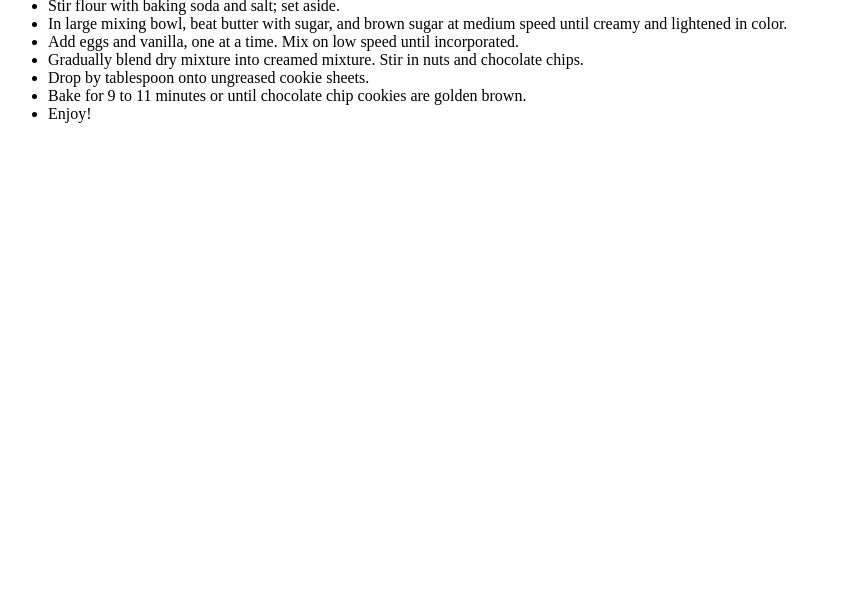
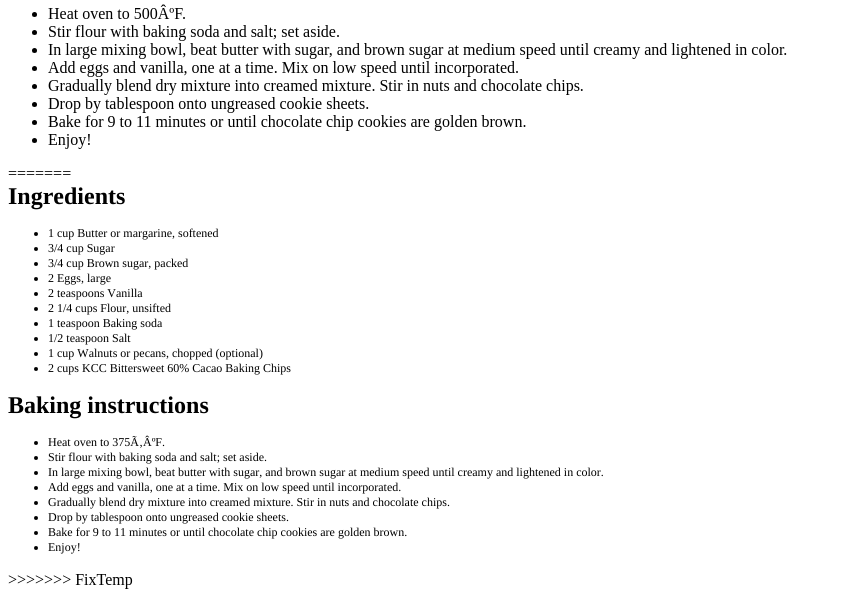
Before and after one commit to LShelby211/Cookies, a plain HTML site: page secret recipe.htm in a window 1280 px wide. Shown: the part 361-958 px from the top of the page, without its empty margins (0-842 px from the left). Before the commit the page ends 800 px from the top, so only its background shows below. Drawn offline with Linux system fonts and the light colour scheme.

Commit message:
attempt fix

```diff
--- a/secret recipe.htm
+++ b/secret recipe.htm
@@ -1,3 +1,4 @@
+<<<<<<< HEAD
 <!DOCTYPE html>
 <html>
 <body>
@@ -29,3 +30,47 @@
 
 </body>
 </html>
+=======
+<!DOCTYPE html PUBLIC "-//W3C//DTD HTML 4.01//EN" "http://www.w3.org/TR/html4/strict.dtd">
+<html>
+<head>
+  <meta http-equiv="Content-Type" content="text/html; charset=utf-8">
+  <meta http-equiv="Content-Style-Type" content="text/css">
+  <title></title>
+  <meta name="Generator" content="Cocoa HTML Writer">
+  <meta name="CocoaVersion" content="2487.6">
+  <style type="text/css">
+    li.li2 {margin: 0.0px 0.0px 0.0px 0.0px; font: 12.0px Times; -webkit-text-stroke: #000000}
+    span.s1 {font-kerning: none}
+    span.s2 {-webkit-text-stroke: 0px #000000}
+    ul.ul1 {list-style-type: disc}
+  </style>
+</head>
+<body>
+<h1 style="margin: 0.0px 0.0px 16.1px 0.0px; font: 24.0px Times; -webkit-text-stroke: #000000"><span class="s1"><b>Ingredients</b></span></h1>
+<ul class="ul1">
+  <li class="li2"><span class="s2"></span><span class="s1">1 cup Butter or margarine, softened</span></li>
+  <li class="li2"><span class="s2"></span><span class="s1">3/4 cup Sugar</span></li>
+  <li class="li2"><span class="s2"></span><span class="s1">3/4 cup Brown sugar, packed</span></li>
+  <li class="li2"><span class="s2"></span><span class="s1">2 Eggs, large</span></li>
+  <li class="li2"><span class="s2"></span><span class="s1">2 teaspoons Vanilla</span></li>
+  <li class="li2"><span class="s2"></span><span class="s1">2 1/4 cups Flour, unsifted</span></li>
+  <li class="li2"><span class="s2"></span><span class="s1">1 teaspoon Baking soda</span></li>
+  <li class="li2"><span class="s2"></span><span class="s1">1/2 teaspoon Salt</span></li>
+  <li class="li2"><span class="s2"></span><span class="s1">1 cup Walnuts or pecans, chopped (optional)</span></li>
+  <li class="li2"><span class="s2"></span><span class="s1">2 cups KCC Bittersweet 60% Cacao Baking Chips</span></li>
+</ul>
+<h1 style="margin: 0.0px 0.0px 16.1px 0.0px; font: 24.0px Times; -webkit-text-stroke: #000000"><span class="s1"><b>Baking instructions</b></span></h1>
+<ul class="ul1">
+  <li class="li2"><span class="s2"></span><span class="s1">Heat oven to 375ÂºF.</span></li>
+  <li class="li2"><span class="s2"></span><span class="s1">Stir flour with baking soda and salt; set aside.</span></li>
+  <li class="li2"><span class="s2"></span><span class="s1">In large mixing bowl, beat butter with sugar, and brown sugar at medium speed until creamy and lightened in color.</span></li>
+  <li class="li2"><span class="s2"></span><span class="s1">Add eggs and vanilla, one at a time. Mix on low speed until incorporated.</span></li>
+  <li class="li2"><span class="s2"></span><span class="s1">Gradually blend dry mixture into creamed mixture. Stir in nuts and chocolate chips.</span></li>
+  <li class="li2"><span class="s2"></span><span class="s1">Drop by tablespoon onto ungreased cookie sheets.</span></li>
+  <li class="li2"><span class="s2"></span><span class="s1">Bake for 9 to 11 minutes or until chocolate chip cookies are golden brown.</span></li>
+  <li class="li2"><span class="s2"></span><span class="s1">Enjoy!</span></li>
+</ul>
+</body>
+</html>
+>>>>>>> FixTemp
```
